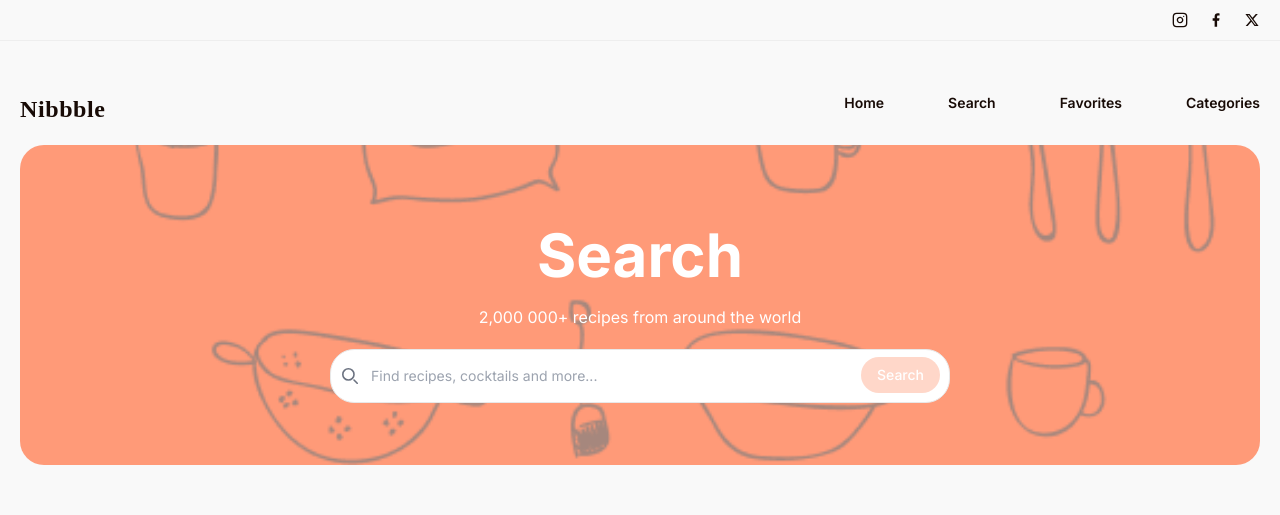
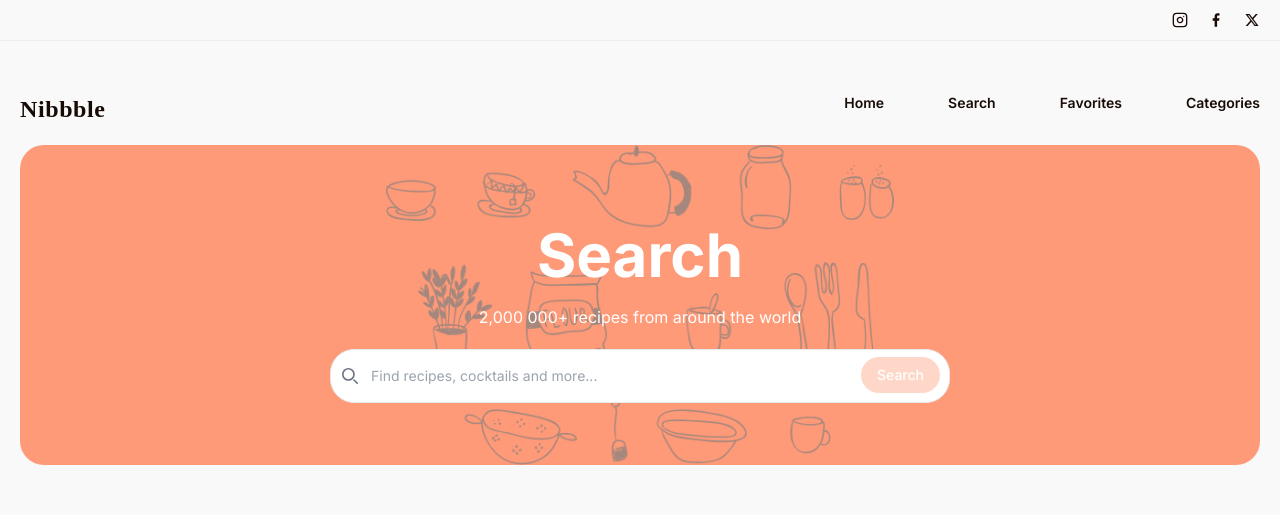
Before and after one commit to emanuelnakeng/nibbble, a React (Create React App) app: page /search in a window 1280 px wide. Shown: the top 515 px of the page. Built offline with nearby package versions, Linux system fonts and the light colour scheme; a web font is replaced by a local one.

Commit message:
Fixed bgimage position

```diff
--- a/src/pages/Search.js
+++ b/src/pages/Search.js
@@ -5,7 +5,7 @@ function Search() {
 	return (
 		<ScreenContainer>
 			<section
-				className={`h-[40vh] w-full container mx-auto rounded-3xl bg-[#FF9A78] bg-center md:bg-bottom bg-contain md:bg-cover md:h-[40vh] bg-no-repeat mb-15`}
+				className={`h-[40vh] w-full container mx-auto rounded-3xl bg-[#FF9A78] bg-center bg-contain md:h-[40vh] bg-no-repeat mb-15`}
 				style={{
 					backgroundImage: `url(${background})`,
 				}}
```
